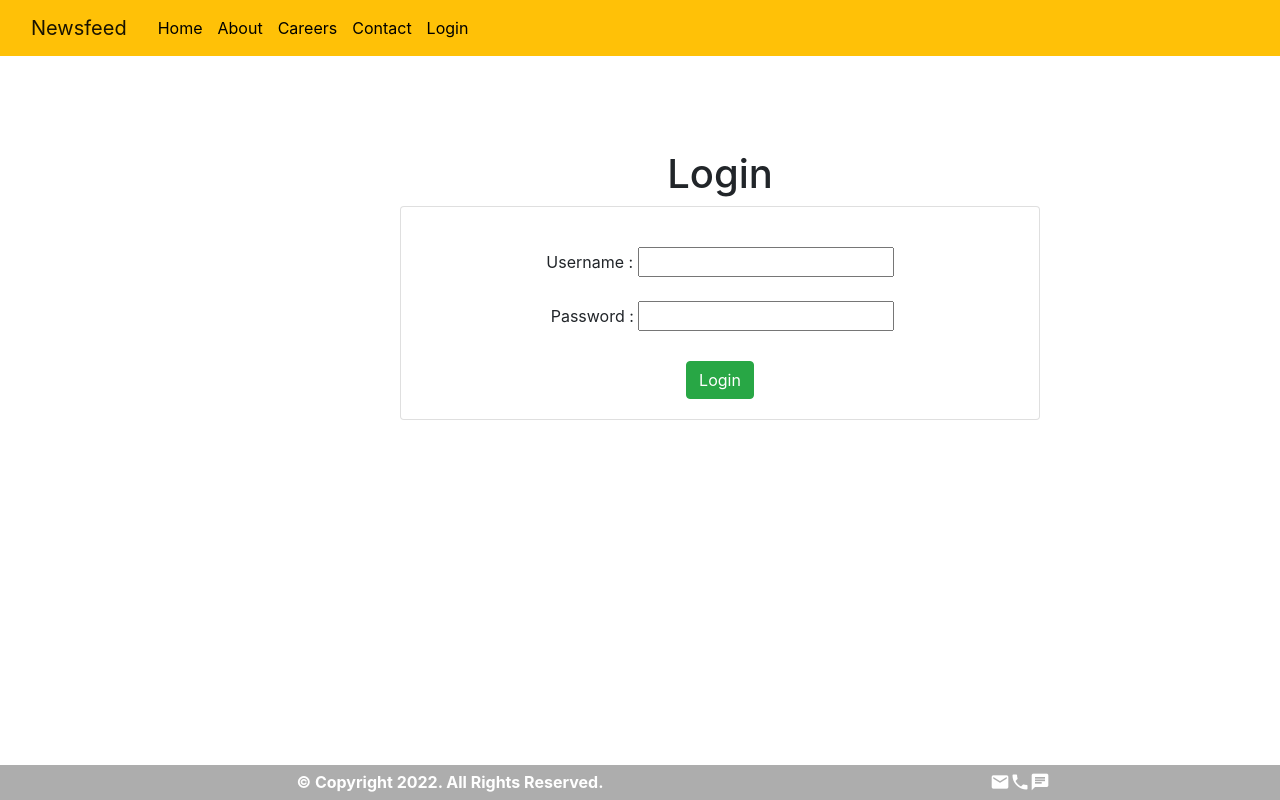
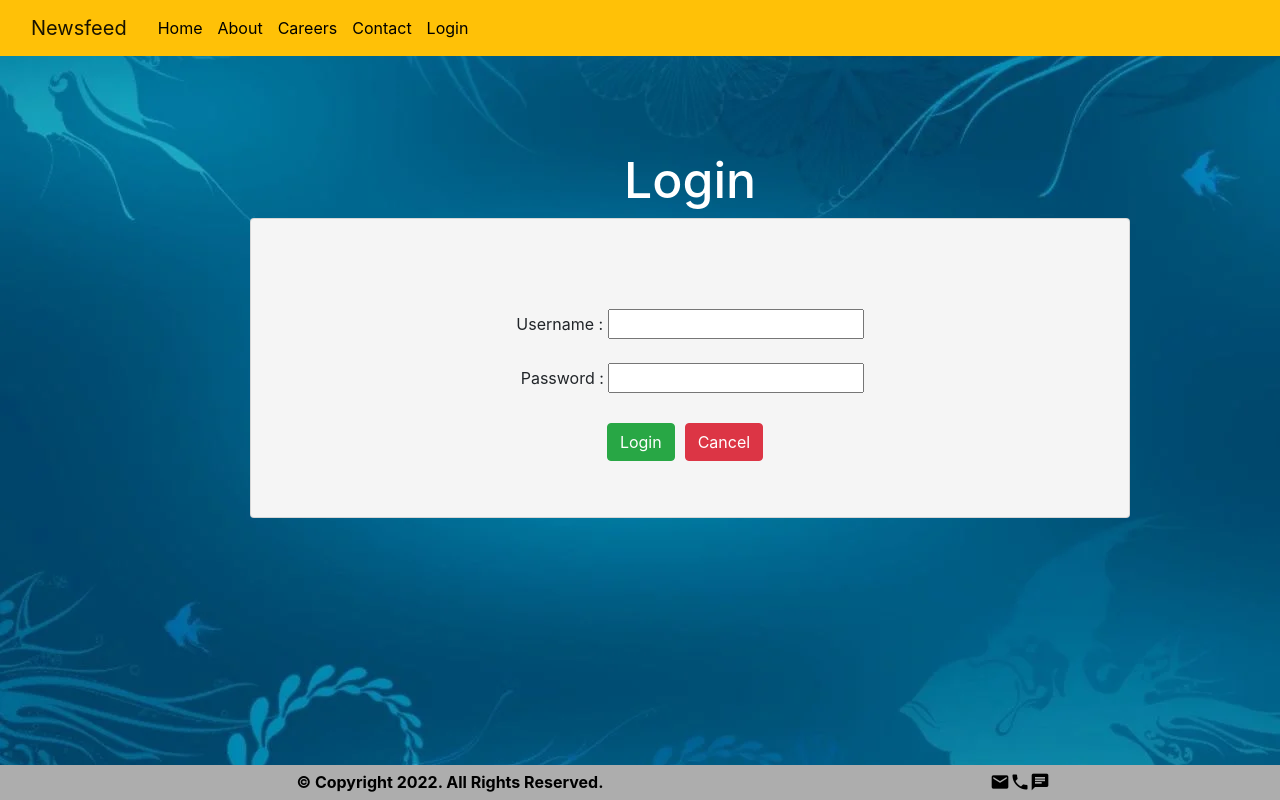
Before and after one commit to mohit7shah/newsfeed, a Vue app: page /login in a window 1280 px wide. Built offline with nearby package versions, Linux system fonts and the light colour scheme; a web font is replaced by a local one.

Commit message:
New Changes

```diff
--- a/src/components/Footer.vue
+++ b/src/components/Footer.vue
@@ -25,14 +25,12 @@
 }
 .container {
   text-align: center;
-  color: white;
+  color: rgb(0, 0, 0);
   margin-top: 5px;
 }
 
 .material-icons {
   font-size: 20px;
   margin-top: 2px;
-  /* margin-left: 25px; */
-  /* padding: 5px; */
 }
 </style>
--- a/src/components/ProductItem.vue
+++ b/src/components/ProductItem.vue
@@ -1,5 +1,6 @@
 <template>
   <div class="news">
+    <b-modal v-model="modalShow" @ok="handlingOkay">Are you sure ?</b-modal>
     <b-card
       class="product"
       v-for="(data, index) in filterproduct"
@@ -32,7 +33,11 @@
 // import axios from "axios";
 export default {
   props: ["id", "title", "author", "description", "searchTxt"],
-
+  data() {
+    return {
+      modalShow: false,
+    };
+  },
   mounted() {
     this.$store.dispatch("getProducts");
   },
@@ -59,6 +64,12 @@ export default {
     },
   },
   methods: {
+    handlingOkay() {
+      this.modalShow = false;
+    },
+    // handlingCancel() {
+    //   this.modalShow = false;
+    // },
     editButton(id) {
       if (localStorage.getItem("isLogin") == "true") {
         // alert("Are you sure you want to edit this data?");
@@ -67,18 +78,14 @@ export default {
         });
         console.log("product" + id);
         this.$store.commit("setId", id);
-      } else {
-        this.$router.push({ path: "/login" });
       }
     },
     deleteEvent(id) {
-      // console.log(id);
+      this.modalShow = false;
       if (localStorage.getItem("isLogin") == "true") {
-        alert("Are you sure you want to delete this item?");
+        // alert("Are you sure you want to delete this data?");
+        this.modalShow = true;
         this.$store.commit("deleteNews", id);
-        // console.log(id);
-      } else {
-        this.$router.push("/login");
       }
     },
   },
--- a/src/views/Login.vue
+++ b/src/views/Login.vue
@@ -1,7 +1,7 @@
 <template>
   <div class="login" @submit.prevent="login">
-    <h1>Login</h1>
-    <b-card>
+    <h1 class="heading">Login</h1>
+    <b-card class="bcard">
       <div class="details">
         Username :
         <input type="text" name="username" v-model="input.username" />
@@ -12,6 +12,7 @@
         <input type="password" name="password" v-model="input.password" />
       </div>
       <b-button class="button btn-success" @click="login()">Login</b-button>
+      <b-button class="button btn-danger" @click="cancel()">Cancel</b-button>
     </b-card>
   </div>
 </template>
@@ -26,8 +27,18 @@ export default {
     };
   },
   methods: {
+    cancel() {
+      this.$router.push({
+        path: "/",
+      });
+    },
     login() {
-      if (this.input.username != "" && this.input.password != "") {
+      if (
+        this.input.username != "" &&
+        this.input.password != "" &&
+        this.input.username != " " &&
+        this.input.password != " "
+      ) {
         if (
           this.input.username == this.$parent.mockAccount.username &&
           this.input.password == this.$parent.mockAccount.password
@@ -51,14 +62,29 @@ export default {
 
 <style scoped>
 .login {
-  margin-top: 150px;
-  text-align: center;
-  width: 50%;
-  margin-left: 400px;
+  padding-top: 150px;
+  /* width: 100%; */
+  height: 100vh;
+  padding-left: 250px;
+  padding-right: 150px;
+  background-image: url("../assets/backgroundlogin.jpg");
 }
 
 .details {
   margin-top: 20px;
+}
+
+.heading {
+  font-size: 50px;
+  color: #fff;
+}
+
+.bcard {
+  align-content: center;
+  justify-content: center;
+  padding-top: 50px;
+  height: 300px;
+  background: whitesmoke;
 }
 
 .password {
@@ -67,5 +93,6 @@ export default {
 
 .button {
   margin-top: 30px;
+  margin-right: 10px;
 }
 </style>
```
Also changed, not shown: src/assets/backgroundlogin.jpg (added).
